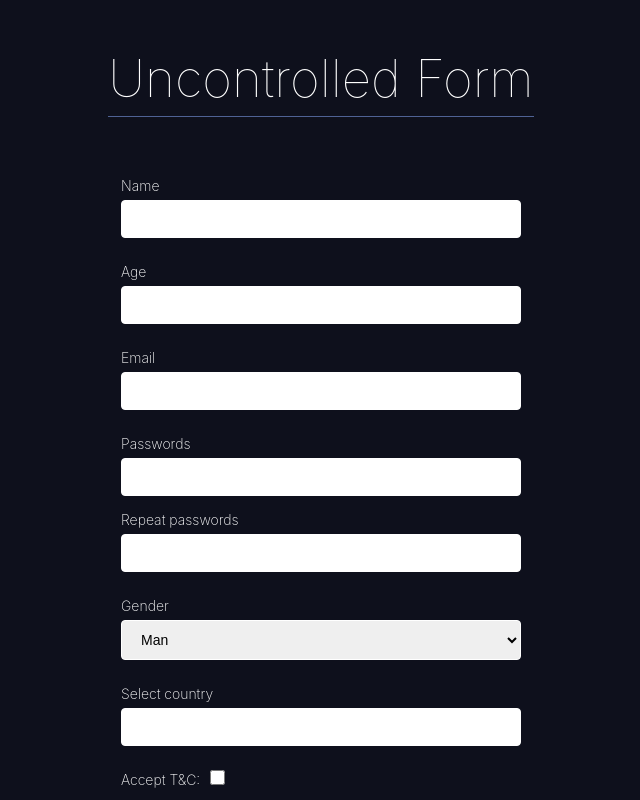
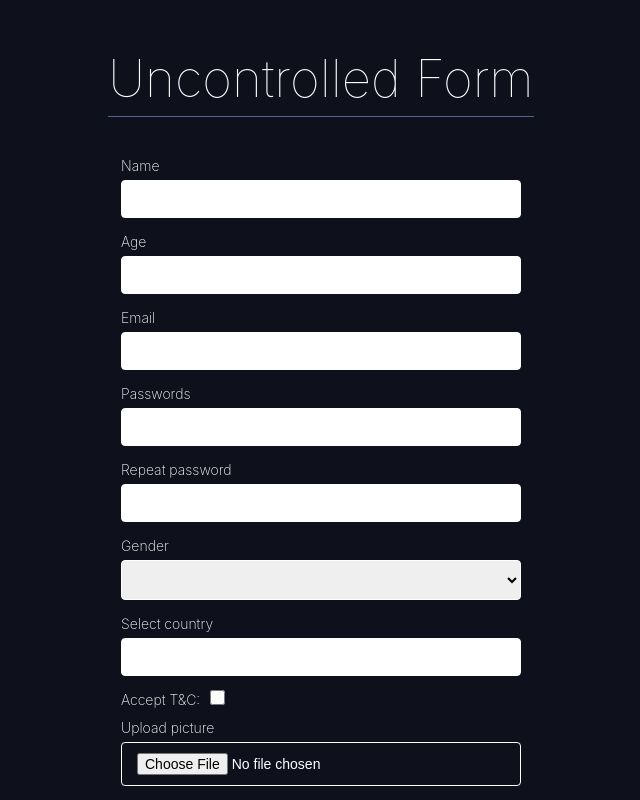
Before and after one commit to Cheleste1994/react-forms, a React (Vite) app: page /registration/uncontrolled in a window 1280 px wide. Shown: the top 800 px of the page, without its empty margins (319-959 px from the left). Built offline with nearby package versions, Linux system fonts and the light colour scheme.

Commit message:
feat: add custom label and validation form

```diff
--- a/src/common/convertFileToBase64.tsx
+++ b/src/common/convertFileToBase64.tsx
@@ -5,7 +5,9 @@ export default function convertPhotoBase64(file: File): Promise<string> {
     reader.readAsDataURL(file);
 
     reader.onload = function () {
-      resolve(reader.result as string);
+      if (typeof reader.result === 'string') {
+        resolve(reader.result);
+      }
     };
 
     reader.onerror = function () {
--- /dev/null
+++ b/src/common/validationForm.ts
@@ -0,0 +1,77 @@
+import { store } from '../redux/store';
+import convertPhotoBase64 from './convertFileToBase64';
+
+type ValueForm = FormDataEntryValue | null;
+
+const regex = {
+  username: /^[A-Z]/,
+  email: /^[^\s@]+@[^\s@]+\.[^\s@]+$/,
+  password: /^(?=.*\d)(?=.*[A-Z])(?=.*[a-z])(?=.*[^a-zA-Z\d]).{8,}$/,
+};
+
+export const checkValidationUsername = (username: ValueForm): string | null => {
+  if (typeof username === 'string' && regex.username.test(username)) {
+    return username;
+  }
+  return null;
+};
+
+export const checkValidationAge = (age: ValueForm): string | null => {
+  if (typeof age === 'string' && Number(age) > 0) {
+    return age;
+  }
+  return null;
+};
+
+export const checkValidationEmail = (email: ValueForm): string | null => {
+  if (typeof email === 'string' && regex.email.test(email)) {
+    return email;
+  }
+  return null;
+};
+
+export const checkValidationPassword = (
+  password: ValueForm,
+  repeatPassword: ValueForm
+): string | null => {
+  if (
+    typeof password === 'string' &&
+    password === repeatPassword &&
+    regex.password.test(password)
+  ) {
+    return password;
+  }
+  return null;
+};
+
+export const checkValidationPhoto = async (
+  photo: ValueForm
+): Promise<string | null> => {
+  if (photo instanceof File) {
+    const { type, size } = photo;
+    if (
+      (type !== 'image/jpeg' && type !== 'image/png') ||
+      size > 5 * 1024 * 1024
+    ) {
+      return null;
+    }
+    const data = await convertPhotoBase64(photo);
+    return data;
+  }
+  return null;
+};
+
+export const checkValidationCountry = (value: ValueForm): string | null => {
+  if (typeof value === 'string') {
+    const countries = store
+      .getState()
+      .countriesReducer.some(
+        (country) => country.name.toLowerCase() === value.toLowerCase()
+      );
+
+    if (countries) {
+      return value;
+    }
+  }
+  return null;
+};
--- a/src/components/Autocomplete/Autocomplete.tsx
+++ b/src/components/Autocomplete/Controlled/Autocomplete.tsx
@@ -1,6 +1,6 @@
 import React, { useState } from 'react';
-import { useAppSelector } from '../../redux/hooks/hooks';
-import styles from './Autocomplete.module.scss';
+import { useAppSelector } from '../../../redux/hooks/hooks';
+import styles from '../Autocomplete.module.scss';
 
 export default function Autocomplete() {
   const [searchCountries, setSearchCountries] = useState('');
--- /dev/null
+++ b/src/components/Autocomplete/Uncontrolled/Autocomplete.tsx
@@ -0,0 +1,19 @@
+import React from 'react';
+import { useAppSelector } from '../../../redux/hooks/hooks';
+
+export default function Autocomplete() {
+  const store = useAppSelector((store) => store.countriesReducer);
+
+  return (
+    <>
+      <input name="country" list="country" required />
+      <datalist id="country">
+        {store.map((country, index) => (
+          <option key={`${country.code}${index}`} value={country.name}>
+            {country.name}
+          </option>
+        ))}
+      </datalist>
+    </>
+  );
+}
--- /dev/null
+++ b/src/components/CustomLabel/CustomLabel.tsx
@@ -0,0 +1,27 @@
+import React from 'react';
+
+type LabelProps = {
+  name: string;
+  labelText: string;
+  validMessage: string;
+  isValid: boolean;
+  isSubmit: boolean;
+  children?: React.ReactNode;
+  type?: string;
+};
+
+export default function CustomLabel(props: LabelProps) {
+  const { name, labelText, validMessage, isValid, isSubmit, children, type } =
+    props;
+  return (
+    <label htmlFor={name} key={name}>
+      {labelText}
+      {children ? (
+        children
+      ) : (
+        <input id={name} name={name} required type={type} />
+      )}
+      {isSubmit && !isValid && validMessage && <span>{validMessage}</span>}
+    </label>
+  );
+}
--- a/src/routes/registration/UncontrolledForm/UncontrolledForm.tsx
+++ b/src/routes/registration/UncontrolledForm/UncontrolledForm.tsx
@@ -1,71 +1,141 @@
-import React from 'react';
-import convertPhotoBase64 from '../../../common/convertFileToBase64';
-import Autocomplete from '../../../components/Autocomplete/Autocomplete';
+import React, { useState } from 'react';
+import { useNavigate } from 'react-router-dom';
+import {
+  checkValidationUsername,
+  checkValidationAge,
+  checkValidationEmail,
+  checkValidationPassword,
+  checkValidationPhoto,
+  checkValidationCountry,
+} from '../../../common/validationForm';
+import Autocomplete from '../../../components/Autocomplete/Uncontrolled/Autocomplete';
+import CustomLabel from '../../../components/CustomLabel/CustomLabel';
+import { IFormData } from '../../../types/formData';
 import '../registration.scss';
 
 export default function UncontrolledForm() {
+  const [validData, setValidData] = useState<{
+    isSubmit: boolean;
+    formData: IFormData;
+  }>({
+    isSubmit: false,
+    formData: {
+      username: null,
+      age: null,
+      email: null,
+      password: null,
+      sex: null,
+      rules: null,
+      photo: null,
+      country: null,
+    },
+  });
+
+  const navigate = useNavigate();
+
   const handleSubmit = async (event: React.FormEvent<HTMLFormElement>) => {
     event.preventDefault();
 
     const formData = new FormData(event.currentTarget);
+
     const objData = {
-      username: formData.get('username'),
-      age: formData.get('age'),
-      email: formData.get('email'),
-      password: formData.get('new-password'),
-      sex: formData.get('sex'),
+      username: checkValidationUsername(formData.get('username')),
+      age: checkValidationAge(formData.get('age')),
+      email: checkValidationEmail(formData.get('email')),
+      password: checkValidationPassword(
+        formData.get('new-password'),
+        formData.get('repeat-password')
+      ),
+      sex: !!formData.get('sex'),
       rules: !!formData.get('rules'),
-      photo: formData.get('photo') as File,
-      country: formData.get('country'),
+      photo: await checkValidationPhoto(formData.get('photo')),
+      country: checkValidationCountry(formData.get('country')),
     };
+    setValidData({ isSubmit: true, formData: { ...objData } });
 
-    const base64 = await convertPhotoBase64(objData.photo);
-    console.log(base64);
-    console.log(objData);
+    if (!Object.values(objData).includes(null || false)) {
+      console.log(objData);
+      navigate('/');
+    }
   };
+
   return (
     <main className="main">
       <h1>Uncontrolled Form</h1>
       <form className="form" onSubmit={handleSubmit} autoComplete={'on'}>
-        <label htmlFor="username">
-          Name
-          <input name="username" id="username" />
-          <div></div>
+        <CustomLabel
+          name={'username'}
+          labelText={'Name'}
+          isValid={Boolean(validData.formData.username)}
+          isSubmit={validData.isSubmit}
+          validMessage={'First uppercased letter'}
+        />
+        <CustomLabel
+          name={'age'}
+          labelText={'Age'}
+          isValid={Boolean(validData.formData.age)}
+          isSubmit={validData.isSubmit}
+          validMessage={'Should be number, no negative values'}
+        />
+        <CustomLabel
+          name={'email'}
+          labelText={'Email'}
+          isValid={Boolean(validData.formData.email)}
+          isSubmit={validData.isSubmit}
+          validMessage={'Not correct email'}
+        />
+        <label htmlFor="new-password" key={'new-password'}>
+          Passwords
+          <input type={'password'} name="new-password" required />
+          Repeat password
+          <input type={'password'} name="repeat-password" required />
+          {!validData.formData.password && validData.isSubmit && (
+            <span>
+              Password strength: 1 number, 1 uppercased letter, 1 lowercased
+              letter, 1 special character
+            </span>
+          )}
         </label>
-        <label htmlFor="age">
-          Age
-          <input id="age" name="age" />
-        </label>
-        <label htmlFor="email">
-          Email
-          <input id="email" name="email" />
-        </label>
-        <label htmlFor="new-password">
-          Passwords
-          <input id="new-password" name="new-password" />
-          Repeat passwords
-          <input />
-        </label>
-        <label htmlFor="sex">
+        <label htmlFor="sex" key={'sex'}>
           Gender
-          <select name="sex" id="sex">
-            <option disabled></option>
+          <select name="sex" id="sex" required>
+            <option></option>
             <option>Man</option>
             <option>Women</option>
           </select>
         </label>
-        <label htmlFor="country" style={{ position: 'relative' }}>
-          Select country
+        <CustomLabel
+          name={'country'}
+          labelText={'Select country'}
+          isValid={Boolean(validData.formData.country)}
+          isSubmit={validData.isSubmit}
+          validMessage={'Country not found'}
+        >
           <Autocomplete />
-        </label>
-        <label htmlFor="rules">
-          Accept T&C:
-          <input type="checkbox" name="rules" id="rules" />
-        </label>
-        <label htmlFor="photo">
-          Upload picture
-          <input name="photo" id="photo" type="file" accept=".jpeg, .png" />
-        </label>
+        </CustomLabel>
+        <CustomLabel
+          name={'rules'}
+          labelText={'Accept T&C:'}
+          isValid={Boolean(validData.formData.email)}
+          isSubmit={validData.isSubmit}
+          validMessage={''}
+          type={'checkbox'}
+        />
+        <CustomLabel
+          name={'photo'}
+          labelText={' Upload picture'}
+          isValid={Boolean(validData.formData.photo)}
+          isSubmit={validData.isSubmit}
+          validMessage={'png jpeg no more than 5mb'}
+        >
+          <input
+            name="photo"
+            id="photo"
+            type="file"
+            accept=".jpeg, .png"
+            required
+          />
+        </CustomLabel>
 
         <input type="submit" />
       </form>
--- a/src/routes/registration/registration.scss
+++ b/src/routes/registration/registration.scss
@@ -21,24 +21,15 @@ h1 {
   width: 100%;
   margin: 0 auto;
 
-  input[type="checkbox"] {
+  input[type='checkbox'] {
     margin-left: 10px;
     width: 15px;
     height: 15px;
   }
 }
 
-p {
-  color: white;
-  margin-bottom: 40px;
-}
-
-p::before {
-  display: inline;
-  content: "⚠ ";
-}
-
-input:not(input[type='checkbox']), select {
+input:not(input[type='checkbox']),
+select {
   display: block;
   box-sizing: border-box;
   width: 100%;
@@ -54,11 +45,19 @@ label {
   line-height: 2;
   text-align: left;
   display: block;
-  margin-bottom: 13px;
-  margin-top: 20px;
   color: white;
   font-size: 14px;
   font-weight: 200;
+  position: relative;
+
+  span {
+    color: rgb(255, 0, 0);
+    z-index: 99;
+    &::before {
+      display: inline;
+      content: '⚠ ';
+    }
+  }
 }
 
 button[type='submit'],
@@ -104,7 +103,7 @@ button[type='submit'],
 select[type='submit'],
 input[type='button'],
 input[type='submit'] {
- appearance: none;
+  appearance: none;
 }
 
 nav {
--- /dev/null
+++ b/src/types/formData.tsx
@@ -0,0 +1,10 @@
+export interface IFormData {
+  username: string | null;
+  age: string | null;
+  email: string | null;
+  password: string | null;
+  sex: boolean | null;
+  rules: boolean | null;
+  photo: string | null;
+  country: string | null;
+}
```
